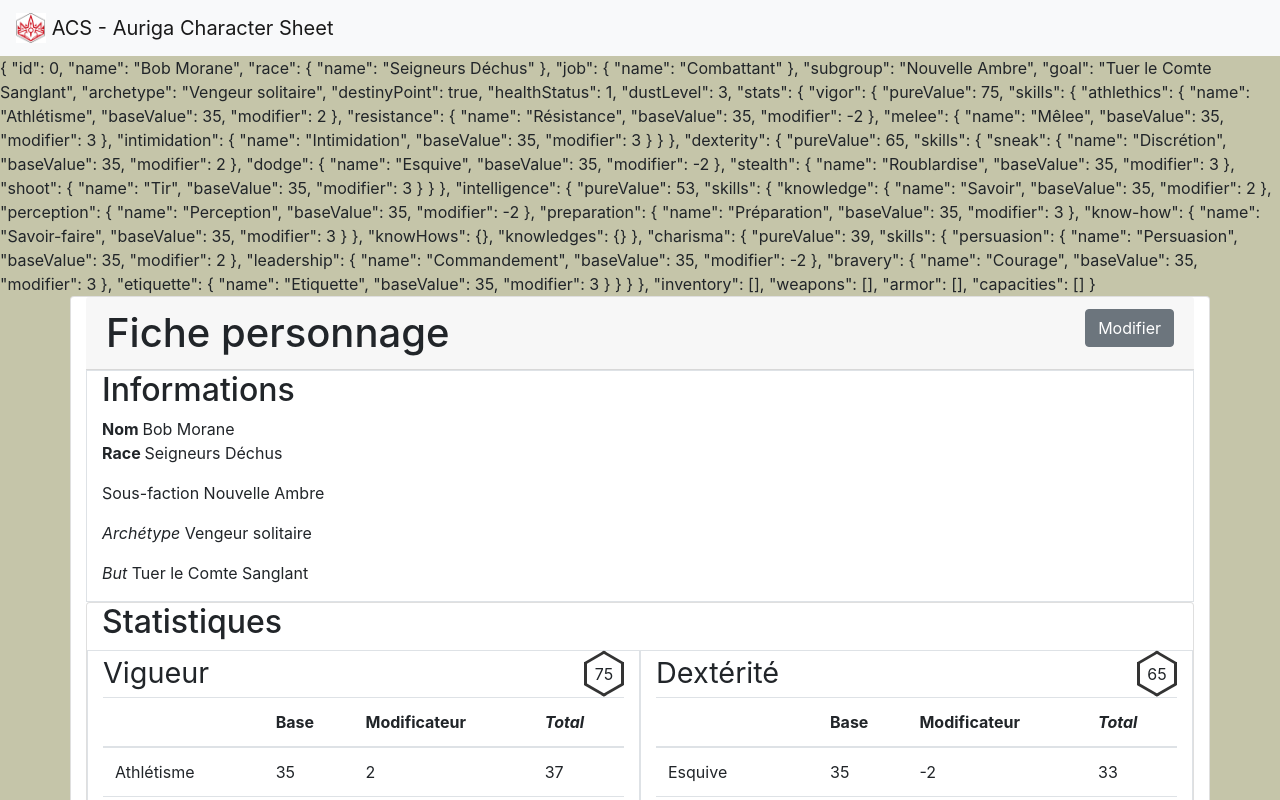
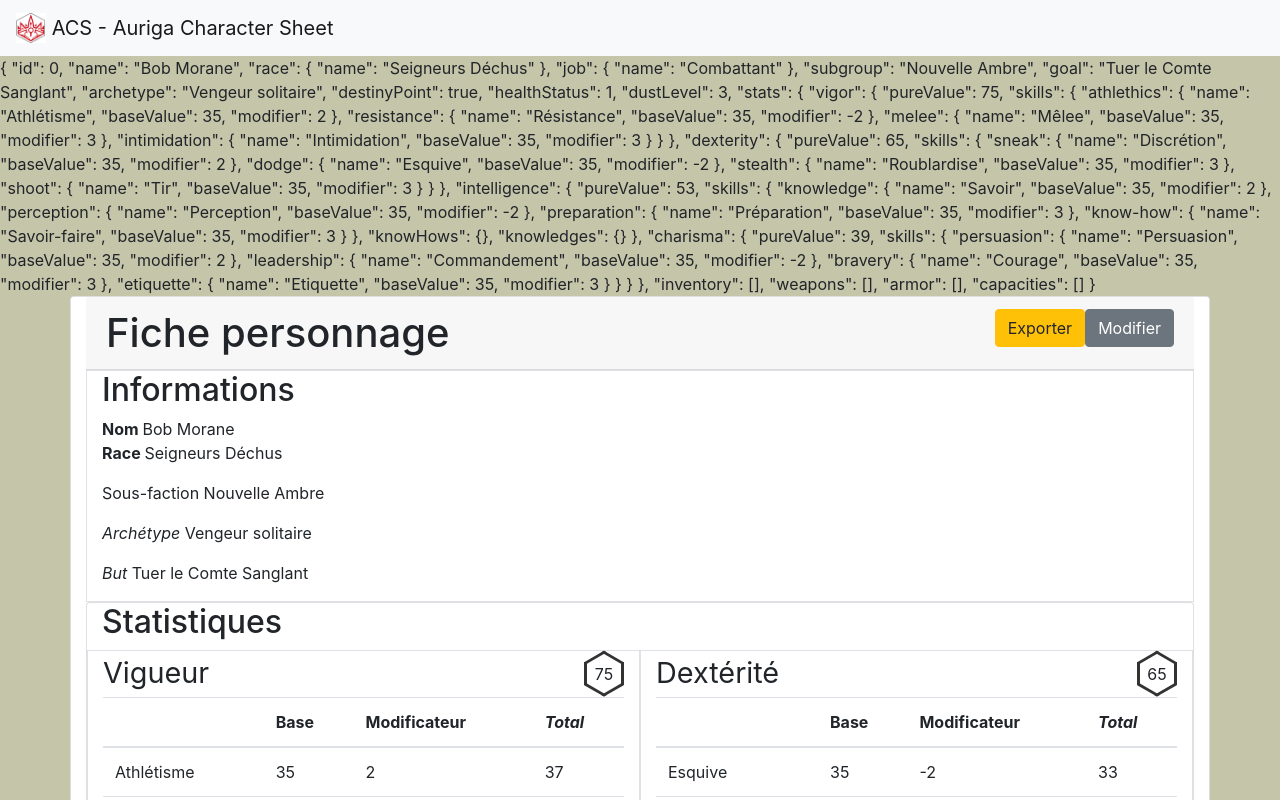
Before and after one commit to CMarichal/acs.github.io, an Angular app: page / in a window 1280 px wide. Both pictures are taken after a click on the button "Perso 1". Shown: the top 800 px of the page. Built offline with nearby package versions, Linux system fonts and the light colour scheme.

Commit message:
exporting character sheet

```diff
--- a/src/app/character-sheet/character-sheet.component.html
+++ b/src/app/character-sheet/character-sheet.component.html
@@ -6,10 +6,8 @@
         <ng-template #elseEditButton>
             <button class="btn btn-primary float-right" (click)="onClickEditButton()">Sauvegarder</button>
         </ng-template>
+        <button class="btn btn-warning float-right" (click)="onClickDownloadButton()">Exporter</button>
     </div>
-
-    <!-- <button (click)="onClickDownloadButton()">Charger</button>
-    <a download="content.json" href="{{ urlDownload }}">download</a> -->
 
 
     <div class="container border">
```
